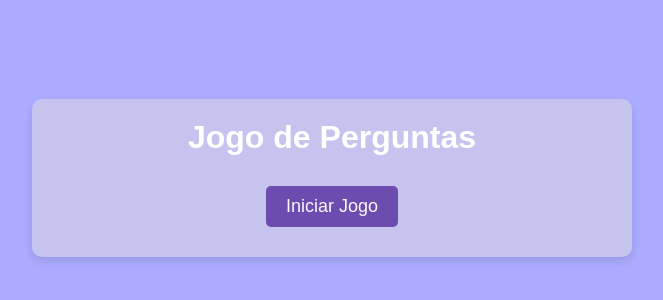
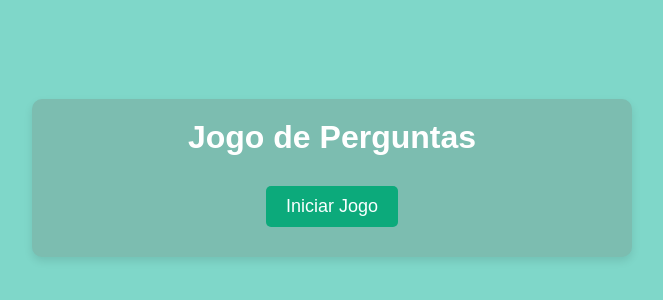
Before and after one commit to Beatriz20005/Projeto-Ocara, a plain HTML site: page index.html in a window 1280 px wide. Shown: the part 222-522 px from the top of the page, without its empty margins (308-971 px from the left). Drawn offline with Linux system fonts and the light colour scheme.

Commit message:
Add files via upload

```diff
--- a/style.css
+++ b/style.css
@@ -13,7 +13,7 @@ body {
     align-items: center;
     min-height: 100vh;
     text-align: center;
-    background-color: #ababff;
+    background-color: #7fd7c9;
 }
 
 .tela {
@@ -24,7 +24,7 @@ body {
     width: 100%;
     max-width: 500px;
     padding: 20px;
-    background-color: #c6c3ef;
+    background-color: #7cbdb0;
     box-shadow: 0 4px 8px rgba(0, 0, 0, 0.1);
     border-radius: 10px;
 }
@@ -38,8 +38,8 @@ button {
     margin: 10px;
     padding: 10px 20px;
     font-size: 16px;
-    color: rgb(251, 249, 255);
-    background-color: #6d4caf;
+    color: rgb(249, 255, 255);
+    background-color: #0caa7b;
     border: none;
     border-radius: 5px;
     cursor: pointer;
@@ -47,7 +47,7 @@ button {
 }
 
 button:hover {
-    background-color: #6d4caf;
+    background-color: #135936;
 }
 
 img {
```
